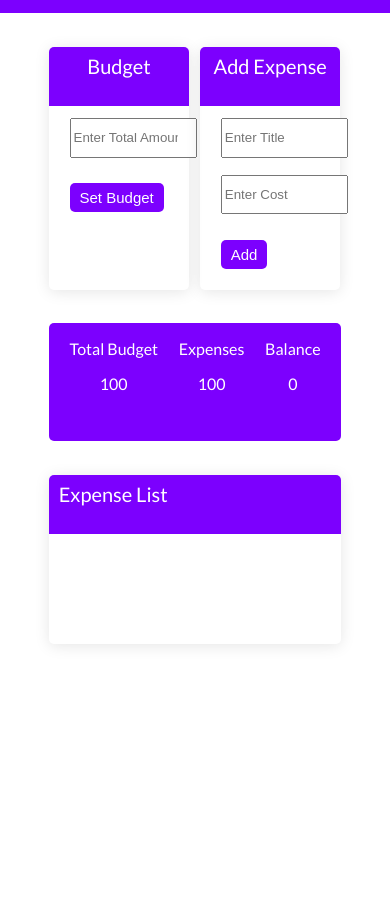
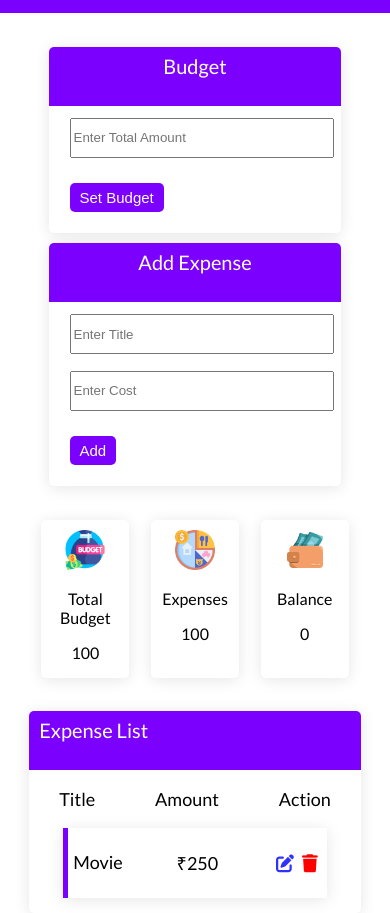
Before and after one commit to ridhima-3007/training_tasks, a plain HTML site: page budget_app.html in a window 390 px wide. Shown: the part 63-976 px from the top of the page. Before the commit the page ends 844 px from the top, so only its background shows below. Drawn offline with Linux system fonts and the light colour scheme.

Commit message:
changes done

```diff
--- a/budget_app.html
+++ b/budget_app.html
@@ -11,14 +11,14 @@
 </head>
 <body>
     <div class="navbar">
-        <p style="font-weight: 700; font-size: 20px;"><i style="font-size: 12px ;padding: 6px 9px; border-radius:50%; background-color: #F5004F; border: none;" class="fa-solid fa-calculator"></i> THE BUDGET APP</p>
-        <p style="font-weight: 600; font-size: 16px; margin-top: 18px;"><i style="padding-right: 5px;" class="fa-regular fa-circle-user"></i> <span id="name"> User </span></p>
+        <p class="fp"><i class="logo fa-solid fa-calculator"></i> THE BUDGET APP</p>
+        <p class="sp"><i style="padding-right: 5px;" class="fa-regular fa-circle-user"></i> <span id="name"> User </span></p>
     </div>
 
     <div class="card">
         <div class="budget item1">
-            <div class="header" style="height: 7vh; background-color: #7C00FE; border-top-left-radius: 5px; border-top-right-radius: 5px; color: white; font-weight: 500; font-size: 20px;">
-                <span style="position: relative; padding: 10px; bottom: -7px;">Budget</span>
+            <div class="header">
+                <span>Budget</span>
             </div>
             <div class="content">
                 <input type="number" placeholder="Enter Total Amount">
@@ -26,8 +26,8 @@
             </div>
         </div>
         <div class="budget item2">
-            <div class="header" style="height: 7vh; background-color: #7C00FE; border-top-left-radius: 5px; border-top-right-radius: 5px; color: white; font-weight: 500; font-size: 20px;">
-                <span style="position: relative; padding: 10px; bottom: -7px;">Add Expense</span>
+            <div class="header">
+                <span>Add Expense</span>
             </div>
             <div class="content">
                 <input type="text" placeholder="Enter Title">
@@ -39,22 +39,40 @@
 
     <div class="data">
         <div class="values">
+            <img src="budget_images/budget.png">
             <p>Total Budget</p>
             <p id="budget">100</p>
         </div>
         <div class="values">
+            <img src="budget_images/money-management.png">
             <p>Expenses</p>
             <p id="expense">100</p>
         </div>
         <div class="values">
+            <img src="budget_images/wallet.png">
             <p>Balance</p>
             <p id="balance">0</p>
         </div>
     </div>
 
-    <div class="list">
-        <div class="header" style="height: 7vh; background-color: #7C00FE; border-top-left-radius: 5px; border-top-right-radius: 5px; color: white; font-weight: 500; font-size: 20px;">
-            <span style="position: relative; padding: 10px; bottom: -7px;">Expense List</span>
+    <div class="list" style="padding-bottom: 15px;">
+        <div class="header">
+            <span>Expense List</span>
+        </div>
+
+        <div class="list-head">
+            <p>Title</p>
+            <p>Amount</p>
+            <p>Action</p>
+        </div>
+
+        <div class="list-item list-head">
+            <p>Movie</p>
+            <p>&#8377;250</p>
+            <div class="action">
+                <span><i style="color: rgba(0, 0, 255, 0.808);" class="fa-solid fa-pen-to-square"></i></span>
+                <span><i style="color: red;" class="fa-solid fa-trash"></i></span>
+            </div>
         </div>
 
     </div>
--- a/budget_style.css
+++ b/budget_style.css
@@ -5,16 +5,20 @@ body {
     font-family: "Lato", sans-serif;
 }
 
-.navbar {
-    background-color: #7C00FE;
-    width: 100%;
-    height: 9vh;
-    color: white;
+.action {
     display: flex;
-    justify-content: space-between;
+    align-items: center;
 }
-.navbar p {
-    padding: 0 1vw
+
+.action span {
+    padding: 4px;
+}
+
+.budget {
+    width: 36vw;
+    border-radius: 5px;
+    border: none;
+    box-shadow: 0 2px 15px 0 rgba(0, 0, 0, 0.1);
 }
 
 .card {
@@ -26,18 +30,6 @@ body {
     /* margin-left: 80px;
     margin-right: 80px; */
     text-align: center;
-}
-
-.budget {
-    width: 36vw;
-    border-radius: 5px;
-    border: none;
-    box-shadow: 0 2px 15px 0 rgba(0, 0, 0, 0.1);
-}
-
-.item2 {
-    grid-row: 1;
-    grid-column: 2;
 }
 
 .content {
@@ -64,15 +56,83 @@ body {
 .data {
     width: 75%;
     margin: auto;
-    height: 14vh;
-    background-color: #7C00FE;
+    /* height: 14vh; */
+    /* background-color: #7C00FE; */
     margin-top: 4vh;
     border-radius: 5px;
     display: flex;
     flex-direction: row;
     justify-content: space-evenly;
+    text-align: center;
+}
+
+
+.header {
+    height: 7vh;
+    background-color: #7C00FE;
+    border-top-left-radius: 5px;
+    border-top-right-radius: 5px;
     color: white;
-    text-align: center;
+    font-weight: 500;
+    font-size: 20px;
+}
+
+.header span {
+    position: relative;
+    padding: 10px;
+    bottom: -7px;
+}
+
+.logo {
+    font-size: 12px ;
+    padding: 6px 9px;
+    border-radius:50%;
+    background-color: #F5004F;
+    border: none;
+}
+
+.navbar {
+    background-color: #7C00FE;
+    width: 100%;
+    height: 9vh;
+    color: white;
+    display: flex;
+    justify-content: space-between;
+}
+.navbar p {
+    padding: 0 1vw;
+}
+
+.navbar .fp {
+    font-weight: 700;
+    font-size: 20px;
+}
+
+.navbar .sp {
+    font-weight: 600;
+    font-size: 16px;
+    margin-top: 18px;
+}
+
+.item2 {
+    grid-row: 1;
+    grid-column: 2;
+}
+
+
+.values {
+    width: 25%;
+    border: none;
+    border-radius: 5px;
+    box-shadow: 0 2px 15px 0 rgba(0, 0, 0, 0.1);
+}
+
+.values img {
+    height: 40px;
+    width:40px;
+    float: left;
+    margin-top: 20px;
+    margin-left: 20px;
 }
 
 .list {
@@ -80,6 +140,55 @@ body {
     margin: auto;
     border-radius: 5px;
     box-shadow: 0 2px 15px 0 rgba(0, 0, 0, 0.1);
-    height: 20vh;
+    /* height: 20vh; */
     margin-top: 4vh;
 }
+
+.list-head {
+    display: flex;
+    flex-direction: row;
+    text-align: center;
+    justify-content: space-around;
+    font-size: 18px;
+}
+
+.list-item {
+    /* background-color: rgb(199, 226, 245); */
+    border-left: 5px solid #7C00FE;
+    justify-content: space-between;
+    width: 75%;
+    padding: 5px;
+    margin: auto;
+    box-shadow: 0 2px 15px 0 rgba(0, 0, 0, 0.1);
+}
+
+@media only screen and (max-width: 600px) {
+    .card {
+        /* width: 90%; */
+
+    }
+
+    .list {
+        width: 85%;
+    }
+
+    .data {
+        width: 90%;
+    }
+
+    .values img{
+        float: none;
+        margin: auto;
+        margin-top: 10px;
+    }
+
+    .item2 {
+        grid-column: 1;
+        grid-row: 2;
+        width: 100%;
+    }
+
+    .item1 {
+        width: 100%;
+    }
+}
--- a/css_task5.css
+++ b/css_task5.css
@@ -65,7 +65,7 @@ body {
 
 .content {
     position: relative;
-    top: -4vh;
+    top: -5vh;
     margin: 0 3vh;
 }
 
@@ -195,7 +195,7 @@ body {
     width: 75%;
     margin: auto;
     padding: auto;
-    text-align: center;
+    font-family: "Lato", sans-serif;
 }
 
 .my {
@@ -305,12 +305,13 @@ body {
 .upper {
     position: relative;
     top: -7.5vh;
+    left: -1vh;
     background-color: white;
-    max-width: 76%;
+    max-width: 77%;
     margin: auto;
     margin-bottom: 0;
     border-radius: 10px;
-    /* height: 15vh; */
+    height: 15vh;
     box-shadow: 0 2px 15px 0 rgba(0, 0, 0, 0.1);
     display: flex;
     flex-direction: row;
```
Also changed, not shown: budget_script.js (+8 -0 lines), task5.html (+11 -6 lines), budget_images/budget.png (added), budget_images/money-management.png (added), budget_images/wallet.png (added).
